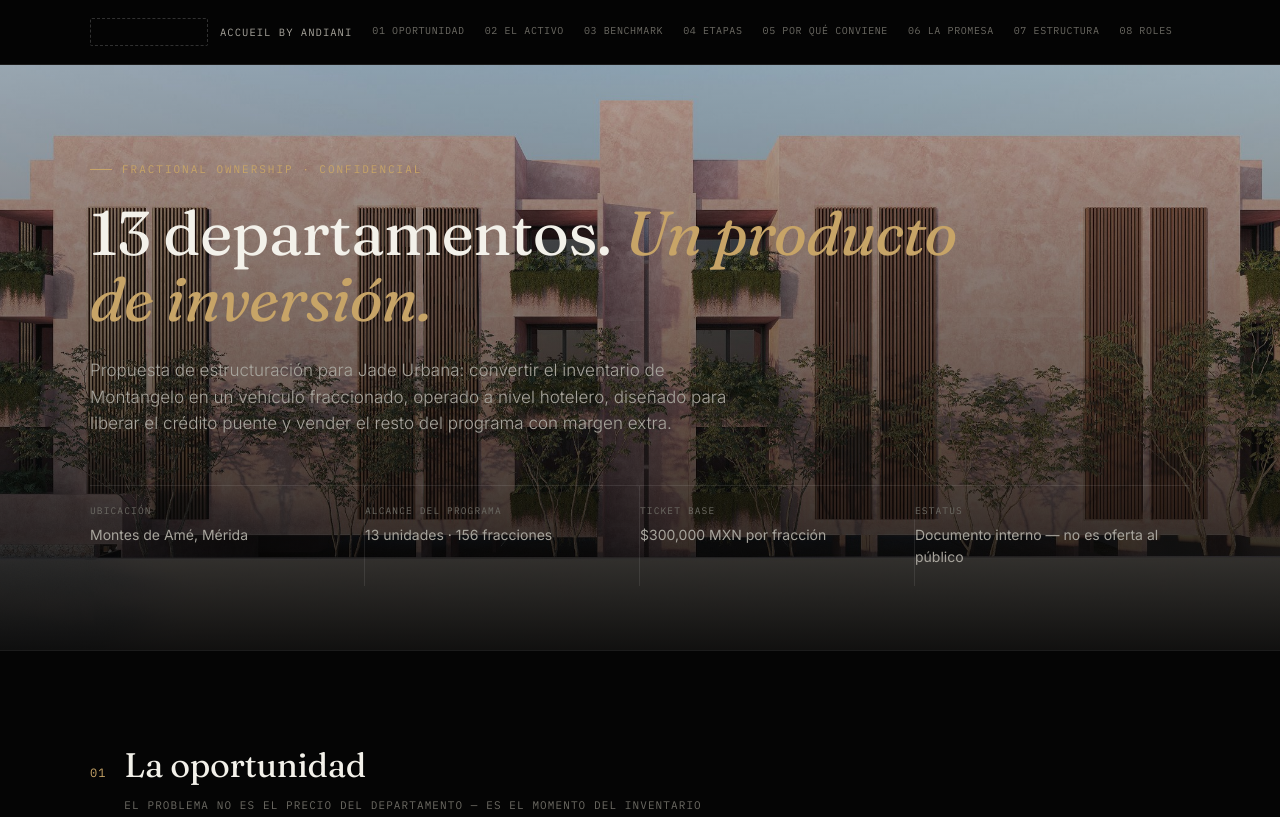
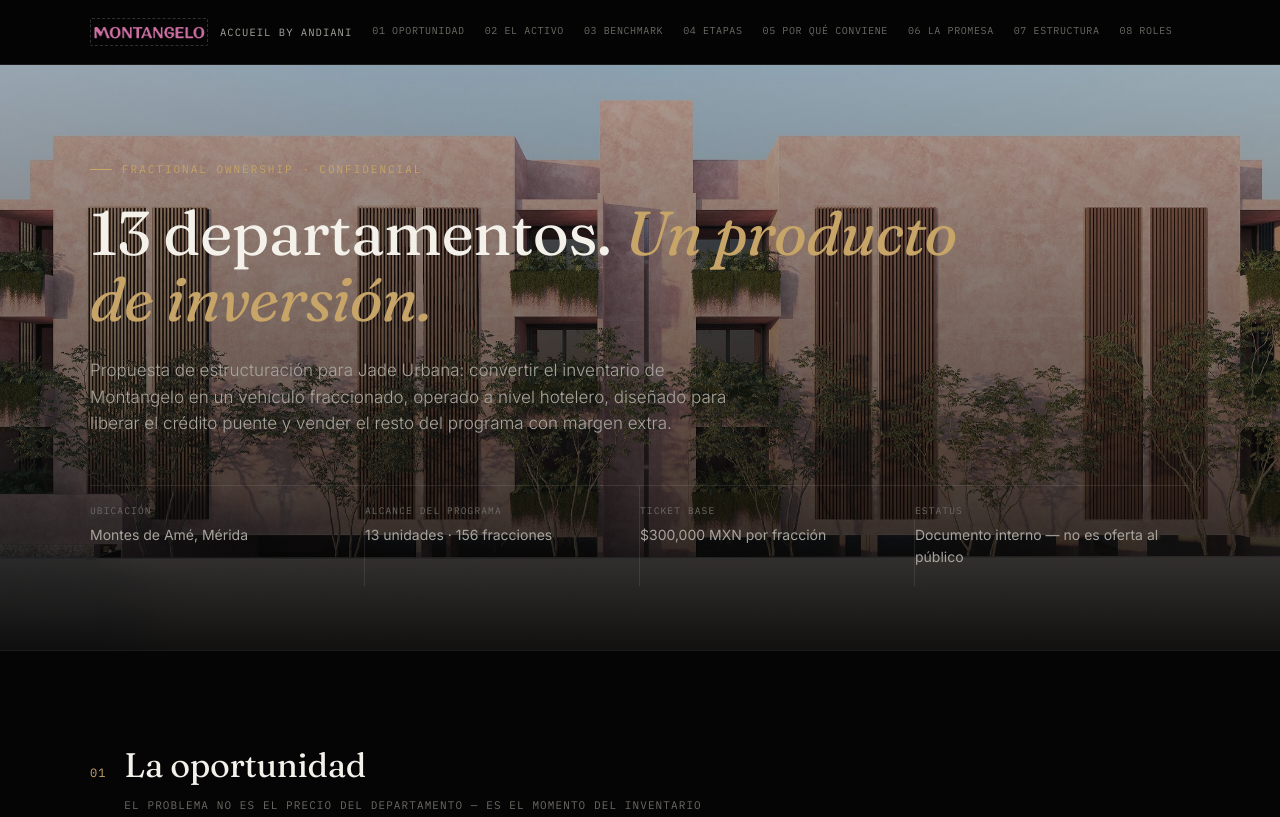
Before and after one commit to jpmaganaguerra-lgtm/accueil-by-andiani, a website: page pitch-montangelo/index.html in a window 1280 px wide. Shown: the top 817 px of the page. Drawn offline with Linux system fonts and the light colour scheme.

Commit message:
Update index.html

```diff
--- a/pitch-montangelo/index.html
+++ b/pitch-montangelo/index.html
@@ -207,7 +207,7 @@
 <nav class="nav">
   <div class="nav-inner">
     <div class="nav-mark">
-      <div class="logo-slot"><img src="assets/img/logo.svg" alt="Montangelo" onerror="this.remove(); this.parentElement.textContent='LOGO MONTANGELO';"></div>
+      <div class="logo-slot"><img src="assets/img/logo.png" alt="Montangelo" onerror="this.remove(); this.parentElement.textContent='LOGO MONTANGELO';"></div>
       <span class="nav-mark-text">Accueil by Andiani</span>
     </div>
     <div class="nav-links">
@@ -534,7 +534,7 @@
       </div>
     </div>
     <div class="footer-bottom">
-      <div class="logo-slot"><img src="assets/img/logo.svg" alt="Montangelo" onerror="this.remove(); this.parentElement.textContent='LOGO MONTANGELO';"></div>
+      <div class="logo-slot"><img src="assets/img/logo.png" alt="Montangelo" onerror="this.remove(); this.parentElement.textContent='LOGO MONTANGELO';"></div>
       <div class="footer-confidential">MONTANGELO × ACCUEIL BY ANDIANI — PROPUESTA INTERNA</div>
     </div>
   </div>
```
